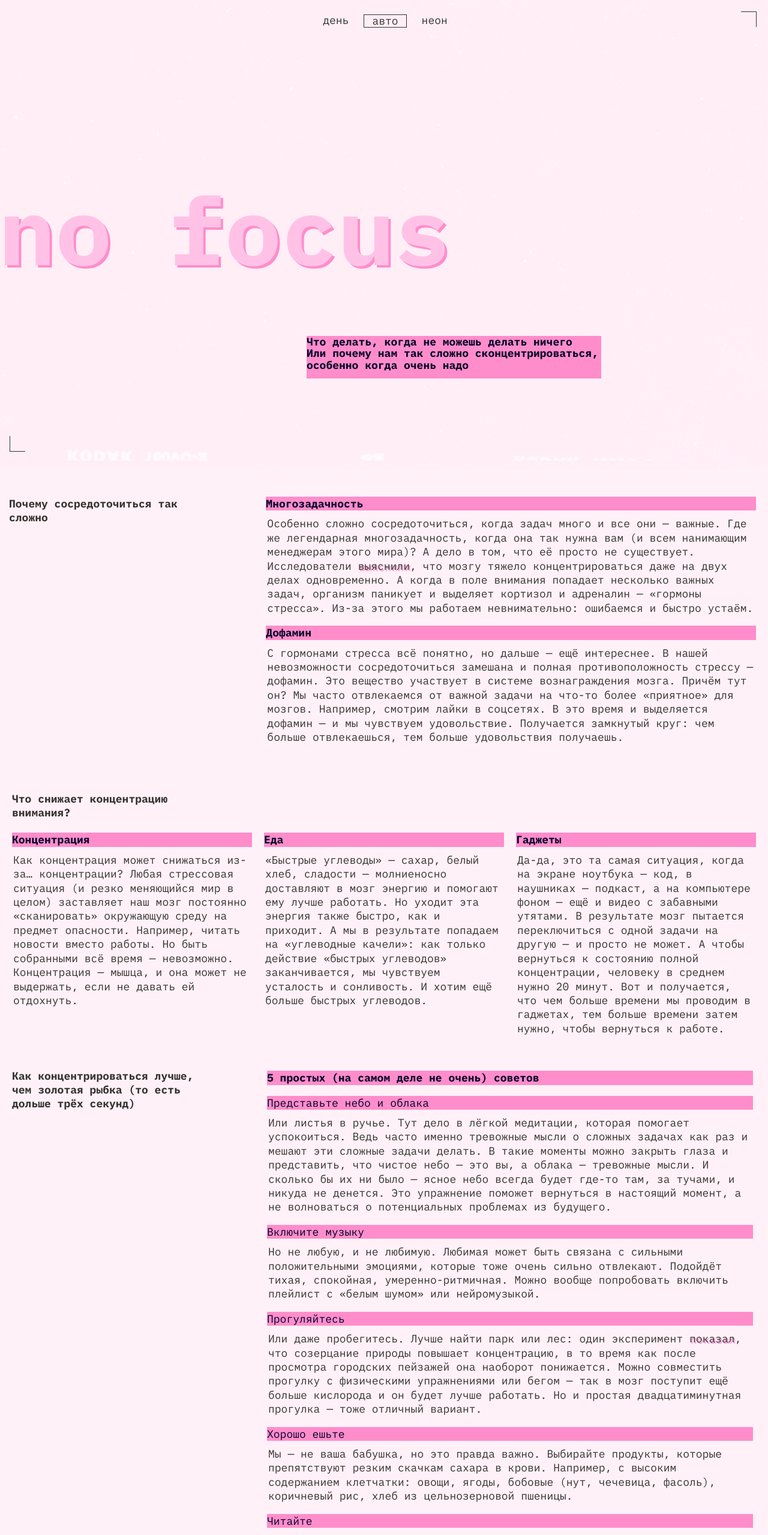
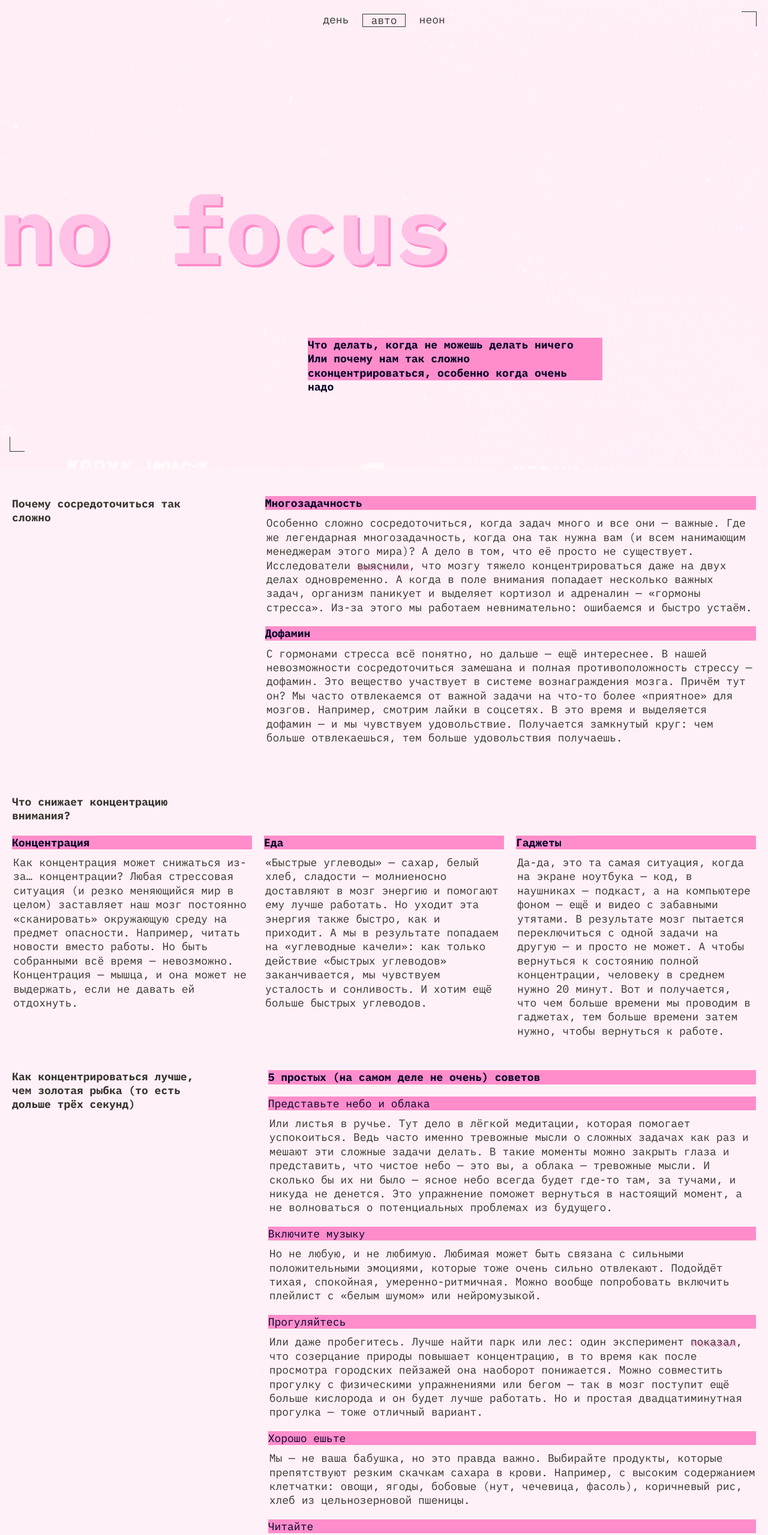
Before and after one commit to DmAs2009/slozhno-sosredotochitsya-fd, a plain HTML site: page index.html in a window 1280 px wide. Shown: the top 2559 px of the page at 60% size. Drawn offline with Linux system fonts and the light colour scheme.

Commit message:
fixed issues

```diff
--- a/index.html
+++ b/index.html
@@ -7,10 +7,11 @@
     <meta name="color-scheme" content="dark light">
     <title>Сложно сосредоточиться</title>
     <script src="./scripts/script.js"></script>
-    <link rel="stylesheet" href="./fonts/fonts.css" />
     <link rel="icon" href="./images/favicon.ico" sizes="any" />
     <link rel="icon" href="./images/favicon.svg" type="image/svg+xml" />
     <link rel="apple-touch-icon" href="./images/mobile-icon.png" />
+    <link rel="stylesheet" href="./fonts/fonts.css">
+    <link rel="stylesheet" href="./styles/globals.css">
     <link rel="stylesheet" href="./styles/variables.css">
     <link rel="stylesheet" href="./styles/style.css">
     <link rel="stylesheet" href="./styles/dark.css">
@@ -18,7 +19,7 @@
   </head>
   <body class="page">
     <header class="header decorated-zone">
-      <div class="rec__sign" aria-hidden="true">REC</div>
+      <div class="rec__sign" aria-hidden="true">rec</div>
       <nav class="header__theme-menu">
         <ul class="header__theme-menu-list">
           <li class="header__theme-menu-item">
@@ -50,13 +51,14 @@
         focus
       </h1>
       <p class="header__info_paragraph title-decor">
-        Что делать, когда не можешь делать ничего <br>
+        Что делать, когда не можешь делать ничего
         Или почему нам так сложно сконцентрироваться, особенно когда очень надо
       </p>
     </header>
     <main class="main">
       <section class="main__section main__section_why">
-        <h2 class="main__section_header">Почему сосредоточиться так <br> сложно</h2>
+        <h2 class="main__section_header">Почему сосредоточиться так сложно</h2>
+        <div>
           <article class="main__section_article article_why">
             <h3 class="main__section_paragraph_header title-decor">Многозадачность</h3>
               <p class="main__section_paragraph">
@@ -72,6 +74,7 @@
                С гормонами стресса всё понятно, но дальше — ещё интереснее. В нашей невозможности сосредоточиться замешана и полная противоположность стрессу — дофамин. Это вещество участвует в системе вознаграждения мозга. Причём тут он? Мы часто отвлекаемся от важной задачи на что-то более «приятное» для мозгов. Например, смотрим лайки в соцсетях. В это время и выделяется дофамин — и мы чувствуем удовольствие. Получается замкнутый круг: чем больше отвлекаешься, тем больше удовольствия получаешь.
               </p>
           </article>
+        </div>
         </section>
       <section class="main__section main__section_what">
         <h2 class="main__section_header">Что снижает концентрацию внимания?</h2>
@@ -92,17 +95,18 @@
         </section>
       <section class="main__section main__section_how">
         <h2 class="main__section_header section_header_how">Как концентрироваться лучше, чем золотая рыбка (то есть дольше трёх секунд)</h2>
+          <div>
             <article class="main__section_article article_how">
-            <h3 class="main__section_paragraph_header title-decor">5 простых (на самом деле не очень) советов</h3>
-              <h3 class="main__section_paragraph_header title-decor how-subtitle">Представьте небо и облака</h3>
+              <h3 class="main__section_paragraph_header main__section_paragraph_header_how title-decor">5 простых (на самом деле не очень) советов</h3>
+              <h4 class="main__section_paragraph_header title-decor how-subtitle">Представьте небо и облака</h4>
                 <p class="main__section_paragraph">
                   Или листья в ручье. Тут дело в лёгкой медитации, которая помогает успокоиться. Ведь часто именно тревожные мысли о сложных задачах как раз и мешают эти сложные задачи делать. В такие моменты можно закрыть глаза и представить, что чистое небо — это вы, а облака — тревожные мысли. И сколько бы их ни было — ясное небо всегда будет где-то там, за тучами, и никуда не денется. Это упражнение поможет вернуться в настоящий момент, а не волноваться о потенциальных проблемах из будущего.
                 </p>
-            <h3 class="main__section_paragraph_header title-decor how-subtitle">Включите музыку</h3>
+              <h4 class="main__section_paragraph_header title-decor how-subtitle">Включите музыку</h4>
                 <p class="main__section_paragraph">
                   Но не любую, и не любимую. Любимая может быть связана с сильными положительными эмоциями, которые тоже очень сильно отвлекают. Подойдёт тихая, спокойная, умеренно-ритмичная. Можно вообще попробовать включить плейлист с «белым шумом» или нейромузыкой.
                 </p>
-            <h3 class="main__section_paragraph_header title-decor how-subtitle">Прогуляйтесь</h3>
+              <h4 class="main__section_paragraph_header title-decor how-subtitle">Прогуляйтесь</h4>
                 <p class="main__section_paragraph">
                   Или даже пробегитесь. Лучше найти парк или лес: один эксперимент <a
                     class="main__section_link shadow-decor"
@@ -111,20 +115,21 @@
                     >показал</a
                   >, что созерцание природы повышает концентрацию, в то время как после просмотра городских пейзажей она наоборот понижается. Можно совместить прогулку с физическими упражнениями или бегом — так в мозг поступит ещё больше кислорода и он будет лучше работать. Но и простая двадцатиминутная прогулка — тоже отличный вариант.
                 </p>
-            <h3 class="main__section_paragraph_header title-decor how-subtitle">Хорошо ешьте</h3>
+              <h4 class="main__section_paragraph_header title-decor how-subtitle">Хорошо ешьте</h4>
                 <p class="main__section_paragraph">
                   Мы — не ваша бабушка, но это правда важно. Выбирайте продукты, которые препятствуют резким скачкам сахара в крови.  Например, с высоким содержанием клетчатки: овощи, ягоды, бобовые (нут, чечевица, фасоль), коричневый рис, хлеб из цельнозерновой пшеницы.
                 </p>
-            <h3 class="main__section_paragraph_header title-decor how-subtitle">Читайте</h3>
+              <h4 class="main__section_paragraph_header title-decor how-subtitle">Читайте</h4>
                 <p class="main__section_paragraph">
                 Настоящие бумажные книги. Это правда помогает с концентрацией: чтобы прочитать пост в соцсети, достаточно нескольких минут или даже секунд. А вот интересная книга способна затянуть и на несколько часов и круто тренирует направленное внимание.
                 </p>
             </article>
+          </div>
         </section>
       <section class="main__section main__section_img_gallery">
         <h3 class="main__section_paragraph_header title-decor">А можно в картинках?</h3>
         <ul class="main__section_gallery">
-          <li class="main__section_gallery_item first_image">
+          <li class="main__section_gallery_item sky_image">
             <picture>
               <img
                 class="main__section_gallery_item-image"
@@ -134,7 +139,7 @@
               />
             </picture>
           </li>
-          <li class="main__section_gallery_item second_image">
+          <li class="main__section_gallery_item food_image">
             <picture>
               <img
                 class="main__section_gallery_item-image"
@@ -144,7 +149,7 @@
               />
             </picture>
           </li>
-          <li class="main__section_gallery_item third_image">
+          <li class="main__section_gallery_item music_image">
             <picture>
               <img
                 class="main__section_gallery_item-image"
@@ -154,7 +159,7 @@
               />
             </picture>
           </li>
-          <li class="main__section_gallery_item fourth_image">
+          <li class="main__section_gallery_item books_image">
             <picture>
               <img
                 class="main__section_gallery_item-image"
@@ -164,7 +169,7 @@
               />
             </picture>
           </li>
-          <li class="main__section_gallery_item fifth_image">
+          <li class="main__section_gallery_item walking_image">
             <picture>
               <img
                 class="main__section_gallery_item-image"
@@ -178,9 +183,9 @@
       </section>
     </main>
     <footer class="footer decorated-zone">
-      <h1 class="footer__main_heading">
+      <h2 class="footer__main_heading">
         focus
-      </h1>
+      </h2>
     </footer>
   </body>
 </html>
--- a/styles/dark.css
+++ b/styles/dark.css
@@ -16,3 +16,18 @@
   --main-bg-clr:#000028;
   --accent-clr: #FF0070;
 }
+
+@media (prefers-color-scheme:dark) {
+  :root {
+  --main-bg-image: url(../images/cover-image-dark.png);
+  --paragraph-heading-color: #FF0070;
+  --header-info-text-color:#000028;
+  --paragraph-text-color: #F1B2CE;
+  --rec-visibility: visible;
+  --decoration-color: #FF0070;
+  --main-heading-color:#DB00FF;
+  --main-heading-shadow: #FF0070;
+  --main-bg-clr:#000028;
+  --accent-clr: #FF0070;
+  }
+}
--- a/styles/style.css
+++ b/styles/style.css
@@ -9,28 +9,31 @@ body {
   background-image: var(--main-bg-image);
   font-family: var(--page-font-family, "IBM Plex mono", monospace);
   background-attachment: fixed;
+  background-repeat: no-repeat;
+  background-position: center;
+  background-size: cover;
+  background-attachment: fixed;
 }
 
 .header {
   box-sizing: border-box;
   display: grid;
   padding: 10px;
-  background-repeat: no-repeat;
-  background-position: center;
-  background-size: cover;
-  background-attachment: fixed;
   max-height: 100vh;
+  min-height: 668px;
 }
 
 .rec__sign {
   position: absolute;
   font-weight: 400;
+  font-size: 18px;
   line-height: 25px;
   font-family: inherit;
   color: var(--accent-clr);
-  top: 13px;
-  right: 41px;
+  top: 10px;
+  right: 38px;
   visibility: var(--rec-visibility, visible);
+  text-transform: uppercase;
 }
 
 .rec__sign:after {
@@ -39,7 +42,7 @@ body {
   inline-size: 9px;
   block-size: 9px;
   border-radius: 50%;
-  top: 5px;
+  top: 8px;
   left: 42px;
   box-shadow: 0px 0px 4px 2px var(--accent-clr);
   background-color: var(--accent-clr);
@@ -56,8 +59,10 @@ body {
   border-right: 1px solid var(--decoration-color);
   inline-size: 25px;
   block-size: 25px;
-  inset-inline-end: clamp(10px, 0.0286rem + 2.5445vw, 20px);
-  inset-block-start: clamp(10px, 0.0286rem + 2.5445vw, 20px);
+  inset-inline-end: 0;
+  inset-block-start: 0;
+  top: 10px;
+  right: 10px;
 }
 
 .decorated-zone::after {
@@ -67,20 +72,21 @@ body {
   border-left: 1px solid var(--decoration-color);
   inline-size: 25px;
   block-size: 25px;
-  inset-inline-start: clamp(10px, 0.0286rem + 2.5445vw, 20px);
-  inset-block-end: clamp(10px, 0.0286rem + 2.5445vw, 20px);
+  inset-inline-end: 0;
+  bottom: 10px;
+  left: 10px;
 }
 
 .header__theme-menu {
   justify-self: end;
-  margin-block: 51px 0;
+  padding-top: 68px;
 }
 
 .header__theme-menu-list {
   list-style: none;
   display: flex;
   flex-direction: column;
-  gap: 12px;
+  gap: 15px;
 }
 
 .header__theme-menu-item {
@@ -131,8 +137,8 @@ body {
   color: var(--main-heading-color);
   text-shadow: 4px 4px 0 var(--main-heading-shadow);
   line-height: 83%;
-  margin-block-start: 55px;
-  margin-bottom: 40px;
+  margin-block-start: 50px;
+  margin-bottom: 30px;
 }
 
 .header__info_paragraph {
@@ -141,18 +147,16 @@ body {
   line-height: 23.4px;
   color: var(--header-info-text-color);
   margin-bottom: 56px;
-  margin-inline-start: 1px;
 }
 
 .title-decor {
   background-color: var(--accent-clr);
 }
 
-
 .main {
   display: grid;
   background-color: var(--main-bg-clr);
-  gap: 50px;
+  gap: 27px;
   padding: 40px 10px 0 10px;
 }
 
@@ -160,6 +164,7 @@ body {
   color: var(--paragraph-heading-color);
   font-size: 18px;
   margin-block-start: 1px;
+  padding-bottom: 20px;
 }
 
 .main__section_paragraph_header {
@@ -169,7 +174,11 @@ body {
   font-size: 18px;
   margin-bottom: 10px;
   line-height: 23.4px;
-  max-inline-size: 355px;
+  max-inline-size: 100vh;
+}
+
+.main__section_paragraph_header_how {
+  margin-bottom: 20px;
 }
 
 .main__section_paragraph {
@@ -180,16 +189,9 @@ body {
   margin: 0;
   font-size: 18px;
   padding-left: 2px;
+  padding-bottom: 20px;
   text-align: left;
   align-content: start;
-}
-
-.main__section_what {
-  margin-block-start: 3px;
-}
-
-.main__section_why {
-  margin-block-start: 2px;
 }
 
 .main__section_how {
@@ -198,10 +200,6 @@ body {
 
 .how-subtitle {
   font-weight: 400;
-}
-
-.article_how {
- margin-block-start: 25px;
 }
 
 .main__section_link {
@@ -227,7 +225,7 @@ body {
 }
 
 .main__section_img_gallery {
-  margin-block-start: -14px;
+  margin-block-start: 4px;
 }
 
 .main__section_gallery {
@@ -235,8 +233,6 @@ body {
   flex-direction: column;
   list-style: none;
   gap: 5px;
-  padding: 10px 0 0 0;
-  margin-block-start: -10px;
   margin-block-end: 0;
 }
 
@@ -251,6 +247,7 @@ body {
   display: grid;
   place-items: center;
   height: 100vh;
+  min-height: 668px;
   margin-block-start: 40px;
 }
 
@@ -259,7 +256,7 @@ body {
   font-size: clamp(7.25rem, 7.0115rem + 1.0178vw, 7.5rem);
   color: var(--main-heading-color);
   text-shadow: 2px 2px 0 var(--accent-clr);
-  margin: 65px 10px 55px 10px;
+  margin: 60px 10px 55px 10px;
   align-self: center;
   justify-self: center;
 }
@@ -267,13 +264,11 @@ body {
 @media (min-width: 768px) {
 
   .main {
-    gap: 50px;
     padding: 40px 20px 50px 20px;
   }
 
   .header {
     padding: 10px 10px 10px 0;
-    background-image: var(--main-bg-image);
     min-height: 1024px;
   }
 
@@ -291,12 +286,12 @@ body {
     block-size: 9px;
     border-radius: 50%;
     top: 6px;
-    left: 41px;
+    left: 43px;
     box-shadow: 0px 0px 4px 2px var(--accent-clr);
     background-color: var(--accent-clr);
   }
 
-    .decorated-zone::before {
+  .decorated-zone::before {
     content: '';
     position: absolute;
     border-top: 1px solid var(--decoration-color);
@@ -305,7 +300,7 @@ body {
     block-size: 25px;
     inset-inline-end: 0;
     inset-block-start: 0;
-    top: 1px;
+    top: 19px;
     right: 18px;
   }
 
@@ -322,23 +317,22 @@ body {
   }
 
   .header__theme-menu {
-    margin-block-start: 168px;
+    margin-block-start: 115px;
     margin-inline-end: 12px;
   }
 
   .header__main_heading {
-    margin-block-start: 65px;
-    margin-inline-start: 0px;
+    margin-block-start: 55px;
   }
 
   .header__info_paragraph {
     inline-size: clamp(364px, calc(100% / 2 - 10px), 491px);
     margin-bottom: 0px;
     max-inline-size: 363px;
+    margin-inline-start: 385px;
+    margin-block-end: 50px;
     max-block-size: 117px;
-    margin-inline-start: 385px;
-    margin-block-end: 95px;
-    line-height: 110%;
+    padding-right: 50px;
   }
 
   .main__section_paragraph {
@@ -353,37 +347,46 @@ body {
 
   .main__section {
     display: grid;
+    grid-template-columns: 1fr 2fr;
     gap: 20px;
   }
 
   .main__section_header {
     max-inline-size: 236px;
     padding-top: 15px;
+    padding-bottom: 0;
+  }
+
+  .main__section_article {
+    margin-block-start: 17px;
   }
 
   .main__section_what {
-    margin-block-start: 13px;
+    display: flex;
+    flex-direction: column;
+    margin-block-start: 15px;
   }
 
-  .article_what {
-    margin-block-start: -30px;
+  .main__section_paragraph_header {
+    max-inline-size: 100%;
   }
 
   .main__section_how {
     margin-block-start: 16px;
   }
 
-   .article_how {
-    margin-block-start: 1px;
+  .article_why {
     grid-column-start: 2;
   }
 
-  .main__section_paragraph_header {
-    max-inline-size: 100%;
+  .article_what {
+    margin-top: 2px;
   }
 
-  .article_why {
+  .article_how {
+    margin-block-start: 17px;
     grid-column-start: 2;
+    gap: 20px;
   }
 
   .main__section_gallery_item-image {
@@ -400,29 +403,31 @@ body {
   }
 
   .main__section_img_gallery {
-    margin-block-start: 15px;
+    display: flex;
+    flex-direction: column;
+    margin-block-start: 35px;
   }
 
-  .first_image {
+  .sky_image {
     grid-column: 1 / 3;
   }
 
-  .second_image {
+  .food_image {
     grid-column: 3;
     grid-row: 1 / 3;
   }
 
-  .third_image {
+  .music_image {
     grid-column: 1;
     grid-row: 2 / 4;
   }
 
-  .fifth_image {
+  .walking_image {
     grid-column: 2 / 4;
   }
 
   .footer {
-    margin: 0;
+    margin-top: 10px;
   }
 
   .footer__main_heading {
@@ -432,7 +437,7 @@ body {
     text-shadow: 4px 4px 0 var(--accent-clr);
     align-self: center;
     justify-self: center;
-    margin-block-start: 60px;
+    margin-block-start: 55px;
   }
 }
 
@@ -441,7 +446,6 @@ body {
 
   .main {
     display: grid;
-    gap: 50px;
     padding: 40px 20px 50px 20px;
   }
 
@@ -454,7 +458,7 @@ body {
     position: absolute;
     color: var(--accent-clr);
     top: 20px;
-    right: 54px;
+    right: 50px;
   }
 
   .rec__sign:after {
@@ -500,44 +504,54 @@ body {
   }
 
   .header__main_heading {
-    margin-block-start: 150px;
+    margin-block-start: 195px;
     margin-inline-start: -10px;
     margin-block-end: 0px;
     font-size: clamp(7.5rem, 0.5625rem + 14.4531vw, 9.8125rem);
   }
 
   .header__info_paragraph {
+    padding-right: 15px;
     max-inline-size: 491px;
-    margin-block-start: 65px;
-    margin-inline-start: 503px;
     max-block-size: 71px;
+    margin-block-start: 40px;
+    margin-inline-start: 505px;
   }
 
   .header__theme-menu {
     justify-self: center;
-    margin-inline-start: -24px;
     margin-block-start: 0;
-    margin-block-end: 60px;
+    margin-right: 0;
+    padding-top: 15px;
   }
 
   .header__theme-menu-list {
     display: flex;
     flex-direction: row;
+    gap: 10px;
   }
 
   .main__section_header {
-    min-width: 315px;
+    min-width: 314px;
+    padding-top: 5px;
+  }
+
+  .main__section_paragraph_header {
+    max-block-size: 100%;
   }
 
   .main__section_why {
     grid-template-columns: 1fr 2fr;
-    margin-block-start: -10px;
-    margin-inline-start: -5px;
     grid-column-gap: 20px;
   }
 
   .article_why {
-    margin-block-start:-2px;
+    margin-block-start: 5px;
+    margin-inline-start: -5px;
+  }
+
+  .main__section_what {
+    margin-block-start: 30px;
   }
 
   .article_what {
@@ -551,8 +565,16 @@ body {
 
   .main__section_how {
     grid-template-columns: 1fr 2fr;
-    margin-block-start: -10px;
-    margin-inline-end: 5px;
+    margin-block-start: 0px;
+  }
+
+  .article_how {
+    margin-block-start: 7px;
+  }
+
+  .footer {
+    height: 100vh;
+    max-height: 768px;
   }
 
   .footer__main_heading {
```
Lines whose indentation alone changed are shown as unchanged.
